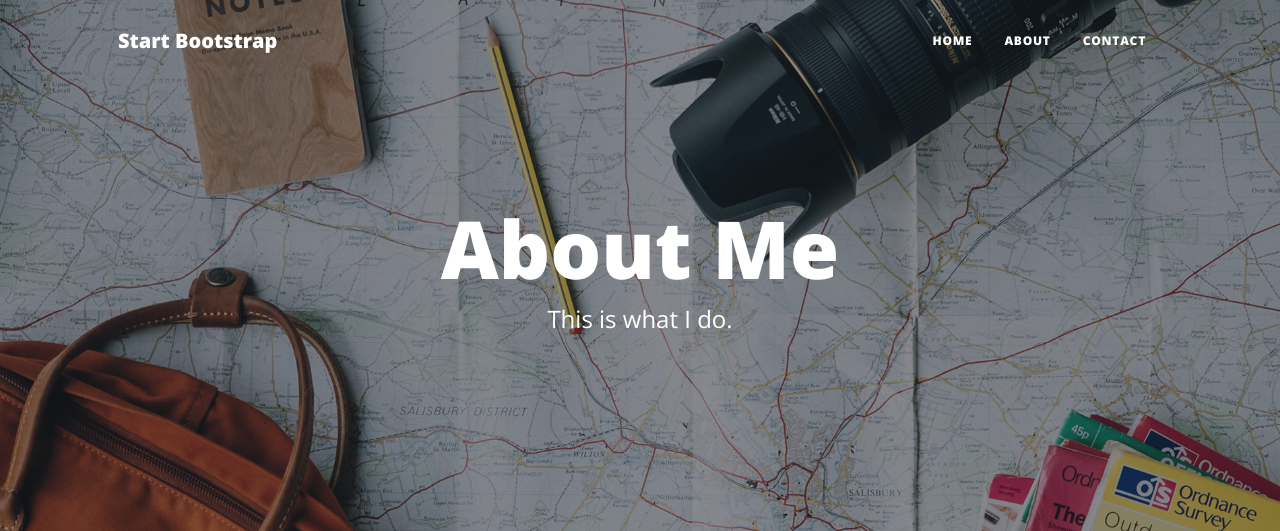
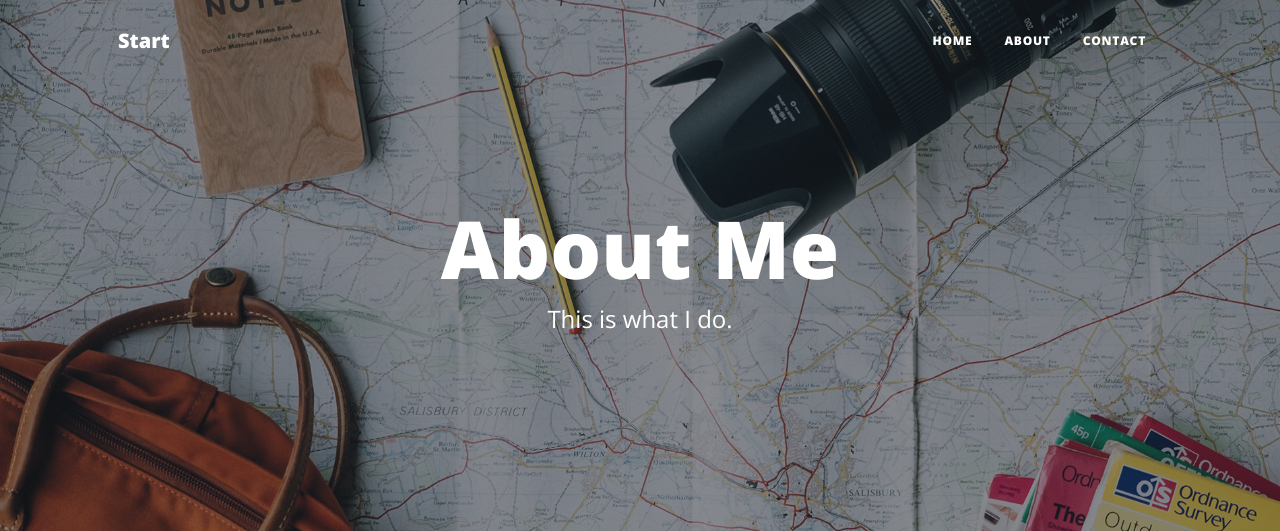
Before and after one commit to Raj6695/Micro_blog, a Flask app: page /about in a window 1280 px wide. Shown: the top 531 px of the page. Run offline with Flask 2, Linux system fonts and the light colour scheme; some libraries are stand-ins or nearby versions.

Commit message:
Update header.html

```diff
--- a/templates/header.html
+++ b/templates/header.html
@@ -18,7 +18,7 @@
 
       <nav class="navbar navbar-expand-lg navbar-light" id="mainNav">
             <div class="container px-4 px-lg-5">
-                <a class="navbar-brand" href="index.html">Start Bootstrap</a>
+                <a class="navbar-brand" href="index.html">Start</a>
                 <button class="navbar-toggler" type="button" data-bs-toggle="collapse" data-bs-target="#navbarResponsive" aria-controls="navbarResponsive" aria-expanded="false" aria-label="Toggle navigation">
                     Menu
                     <i class="fas fa-bars"></i>
```
